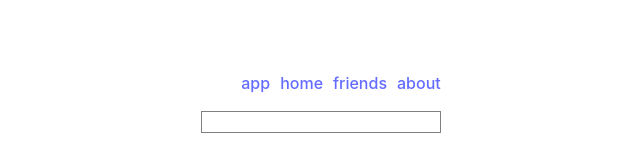
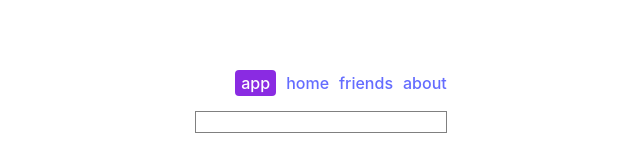
Before and after one commit to Arif870/react-router, a React (Vite) app: page / in a window 1280 px wide. Shown: the part 306-466 px from the top of the page, without its empty margins (319-959 px from the left). Built offline with nearby package versions, Linux system fonts and the light colour scheme.

Commit message:
Active Link styling

```diff
--- a/src/App.jsx
+++ b/src/App.jsx
@@ -1,21 +1,22 @@
 import "./App.css";
 import { Link, Outlet } from "react-router-dom";
+import ActiveLink from "./activeLink/ActiveLink";
 
 function App() {
   return (
     <>
       <ul style={{ listStyle: "none", display: "flex", gap: "10px" }}>
         <li>
-          <Link to="/">app</Link>
+          <ActiveLink to="/">app</ActiveLink>
         </li>
         <li>
-          <Link to="/home">home</Link>
+          <ActiveLink to="/home">home</ActiveLink>
         </li>
         <li>
-          <Link to="/friends">friends</Link>
+          <ActiveLink to="/friends">friends</ActiveLink>
         </li>
         <li>
-          <Link to="/about">about</Link>
+          <ActiveLink to="/about">about</ActiveLink>
         </li>
       </ul>
 
--- /dev/null
+++ b/src/activeLink/ActiveLink.jsx
@@ -0,0 +1,13 @@
+import React from "react";
+import { NavLink } from "react-router-dom";
+import "./activeLinkStyle.css";
+
+const ActiveLink = ({ to, children }) => {
+  return (
+    <NavLink to={to} className={({ isActive }) => (isActive ? "active" : "")}>
+      {children}
+    </NavLink>
+  );
+};
+
+export default ActiveLink;
--- /dev/null
+++ b/src/activeLink/activeLinkStyle.css
@@ -0,0 +1,6 @@
+.active {
+  background-color: blueviolet;
+  padding: 3px 6px;
+  color: white;
+  border-radius: 4px;
+}
```
